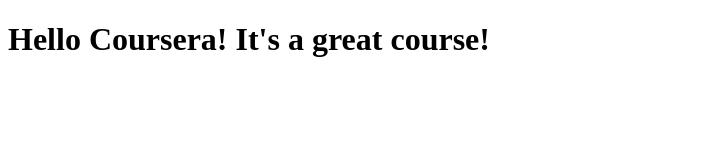
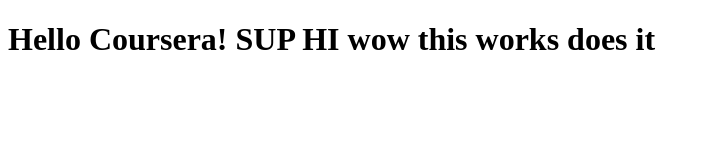
Before and after one commit to JSZ05/coursera-test, a plain HTML site: page site/index.html in a window 1280 px wide. Shown: the whole page, without its empty margins (0-710 px from the left). Drawn offline with Linux system fonts and the light colour scheme.

Commit message:
Starting Again

```diff
--- a/site/index.html
+++ b/site/index.html
@@ -4,6 +4,8 @@
 	<title>Hello Coursera!</title>
 </head>
 <body>
-<h1> Hello Coursera! It's a great course!
+<h1> Hello Coursera! SUP HI wow this works does it</h1>
+
+
 </body>
 </html>
```
